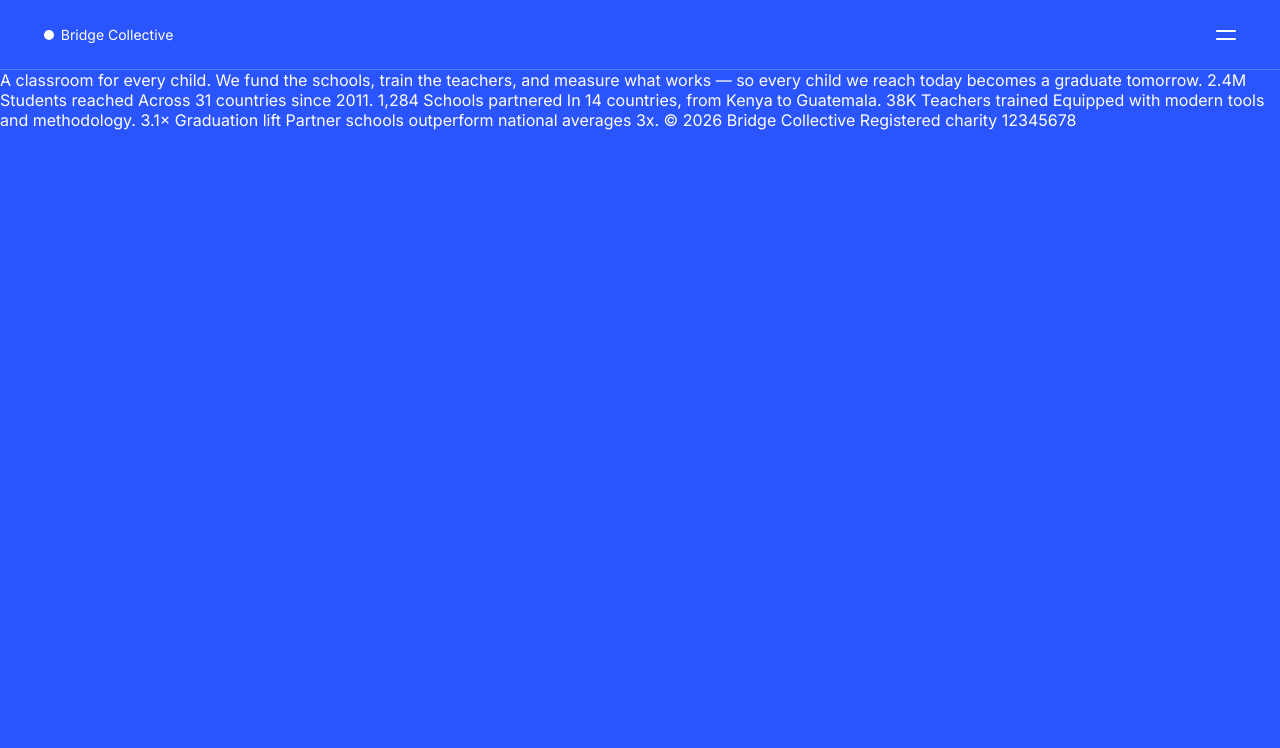
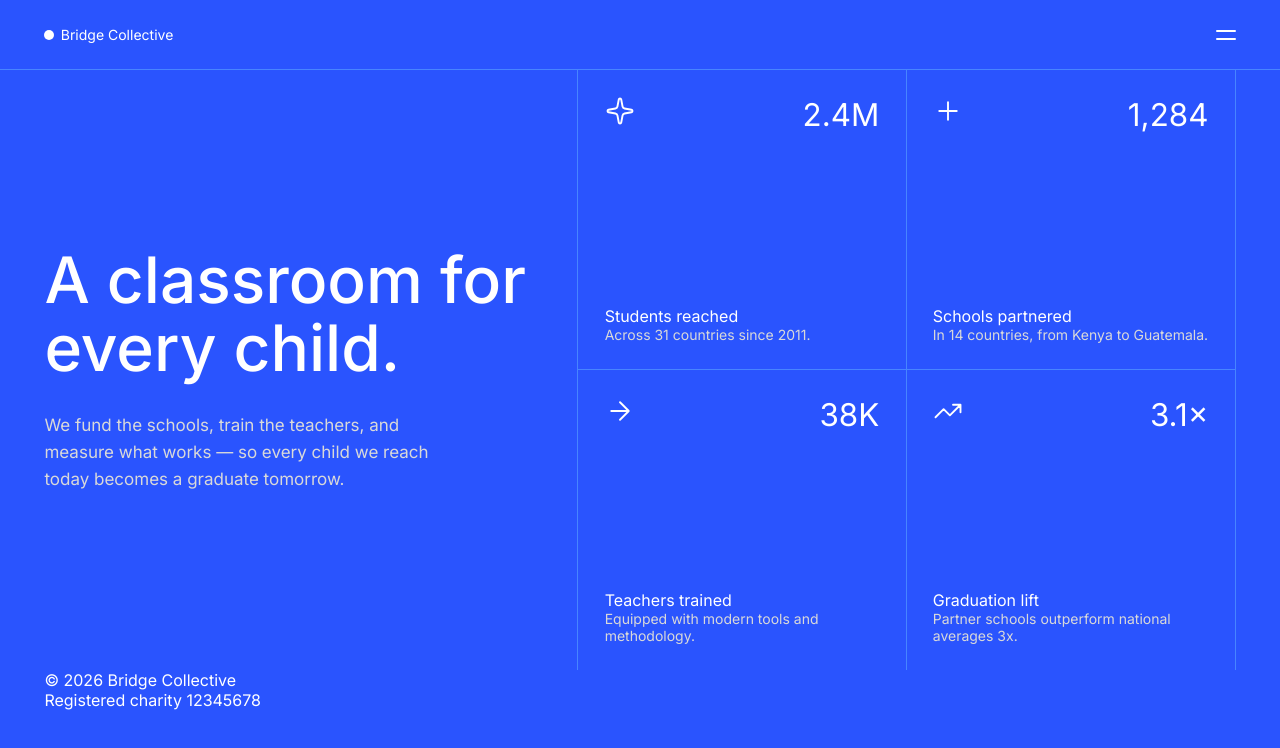
Before and after one commit to mo7amedxv/Bridge-Collective, a plain HTML site: page index.html in a window 1280 px wide. Drawn offline with Linux system fonts and the light colour scheme.

Commit message:
made hero section, removed 'style.css' file and added 'home.css' and 'header.css' and 'root.css' file, made a wrapper on the whole content for better ui design.

```diff
--- a/style.css
+++ b/header.css
@@ -1,17 +1,3 @@
-@font-face {
-  font-display: swap;
-  font-family: "Inter";
-  font-style: normal;
-  font-weight: 400;
-  src: url("fonts/inter-v20-latin-regular.woff2") format("woff2");
-}
-@font-face {
-  font-display: swap;
-  font-family: "Inter";
-  font-style: normal;
-  font-weight: 500;
-  src: url("fonts/inter-v20-latin-500.woff2") format("woff2");
-}
 :root {
   --white: hsl(0, 0%, 100%);
   --muted: hsl(0, 0%, 85%);
@@ -36,6 +22,21 @@
   --main-transition: 0.3s ease;
   --long-transition: 0.5s ease;
 }
+@font-face {
+  font-display: swap;
+  font-family: "Inter";
+  font-style: normal;
+  font-weight: 400;
+  src: url("fonts/inter-v20-latin-regular.woff2") format("woff2");
+}
+@font-face {
+  font-display: swap;
+  font-family: "Inter";
+  font-style: normal;
+  font-weight: 500;
+  src: url("fonts/inter-v20-latin-500.woff2") format("woff2");
+}
+
 * {
   margin: 0;
   padding: 0;
@@ -61,7 +62,10 @@ a {
   color: var(--white);
   display: inline-block;
 }
-
+.content-wrapper {
+  overflow-x: hidden;
+  position: relative;
+}
 .container {
   padding-inline: var(--space-container);
   max-width: 90rem;
@@ -144,13 +148,17 @@ header {
     opacity var(--main-transition);
   opacity: 0;
   visibility: hidden;
-    transform: translateY(-10px);
   z-index: 49;
 }
-.nav-link.active {
-  color: var(--muted);
+.nav-link.active::after {
+  width: 100%;
 }
-@media (min-width: 769px) {
+@media (max-width: 48rem) {
+  .header-nav {
+    transform: translateY(-100px);
+  }
+}
+@media (min-width: 48.0625rem) {
   .nav-link::after {
     width: 0%;
     transition: width var(--main-transition);
@@ -166,10 +174,11 @@ header {
     background-color: var(--muted);
   }
   .header-nav {
-    width: 30%;
+    width: 27%;
     height: calc(100% - 68px);
     inset-inline-end: 0;
     align-items: end;
+    transform: translateX(10px);
   }
 }
 @media (hover: hover) {
@@ -180,7 +189,7 @@ header {
 .header-nav.opened {
   opacity: 1;
   visibility: visible;
-  transform: translateY(0px);
+  transform: translateY(0px) translateX(0px);
 }
 .nav-overlay {
   width: 100%;
--- /dev/null
+++ b/home.css
@@ -0,0 +1,105 @@
+:root {
+  --hero-heading: clamp(2.5rem, 2rem + 2.7vw, 4rem);
+  --heading-spacing: clamp(1.8rem, 1rem + 1.2vw, 2.1875rem);
+  /* normal root */
+  --white: hsl(0, 0%, 100%);
+  --muted: hsl(0, 0%, 85%);
+  --blue-200: hsl(224, 100%, 95%);
+  --blue-400: hsl(220, 100%, 64%);
+  --blue-600: hsl(228, 100%, 60%);
+  --blue-700: hsl(228, 99%, 58%);
+  --black: hsl(0, 0%, 0%);
+  --overlay-menu: hsl(0, 0%, 0%, 0.25);
+  --main-font: "inter", sans-serif;
+  --font-regular: 400;
+  --font-500: 500;
+  --sm-font-size: 0.875rem;
+  --main-font-size: 1.0625rem;
+  --sm-gap: 0.4rem;
+  --main-gap: 0.8rem;
+  --space-container: clamp(1.5rem, 0.972rem + 2.254vw, 3rem);
+  --space-topbar-y: clamp(1.25rem, 1.162rem + 0.376vw, 1.5rem);
+  --space-stack: clamp(1rem, 0.736rem + 1.127vw, 1.75rem);
+  --space-section: clamp(2rem, 1.472rem + 2.254vw, 3.5rem);
+  --space-nav-gap: clamp(2.75rem, 2.53rem + 0.939vw, 3.375rem);
+  --main-transition: 0.3s ease;
+  --long-transition: 0.5s ease;
+  --leading-heading: 1.05;
+  --leading-body: 1.6;
+}
+
+.hero-container {
+  display: grid;
+}
+.hero-heading {
+  font-family: var(--main-font);
+  word-break: break-word;
+  font-weight: var(--font-500);
+  font-size: var(--hero-heading);
+  margin-bottom: var(--heading-spacing);
+  line-height: var(--leading-heading);
+  margin-top: var(--heading-spacing);
+}
+.hero-subtitle {
+  font-size: var(--main-font-size);
+  color: var(--muted);
+  line-height: var(--leading-body);
+}
+@media (min-width: 48.0625rem) {
+  .hero-container {
+    grid-template-columns: 0.81fr 1fr;
+  }
+  .hero-heading {
+    margin-top: 0;
+  }
+  .hero-subtitle {
+    max-width: 25rem;
+  }
+  .hero-text {
+    display: flex;
+    flex-direction: column;
+    justify-content: center;
+  }
+  .hero-stat:nth-last-child(-n + 2) {
+    border-bottom: none;
+  }
+  .hero-stat:nth-last-child(n - 2) {
+    border-top: none;
+  }
+  .hero-stat:nth-last-child(1),
+  .hero-stat:nth-last-child(3) {
+    border-left: none;
+  }
+  .hero-stats-grid {
+    grid-template-columns: 1fr 1fr;
+  }
+}
+.hero-stats-grid {
+  display: grid;
+}
+.hero-stat {
+  padding: var(--space-stack);
+  border: 1px solid var(--blue-400);
+  min-height: 300px;
+}
+.hero-stat-top {
+  display: flex;
+  align-items: flex-start;
+  justify-content: space-between;
+}
+.hero-stat-icon {
+  width: 30px;
+  height: auto;
+}
+.hero-stat-value {
+  font-size: var(--heading-spacing);
+}
+.hero-stat-desc {
+  font-size: var(--sm-font-size);
+  color: var(--muted);
+}
+.hero-stat-dl {
+  display: grid;
+  height: 100%;
+  grid-template-rows: 1fr auto;
+}
--- a/index.html
+++ b/index.html
@@ -9,10 +9,12 @@
       sizes="32x32"
       href="assets/images/favicon-32x32.png"
     />
-    <link rel="stylesheet" href="style.css" />
+    <link rel="stylesheet" href="header.css" />
+    <link rel="stylesheet" href="home.css" />
     <title>Bridge Collective</title>
   </head>
-  <body class="">
+  <body>
+    <div class="content-wrapper">
       <header>
         <div class="container header-container">
           <a href="#" class="logo">
@@ -40,19 +42,132 @@
         <a href="#" class="nav-link">Donate</a>
       </nav>
       <div class="nav-overlay" aria-hidden="true"></div>
-    <!-- Hero -->
-    A classroom for every child. We fund the schools, train the teachers, and
-    measure what works — so every child we reach today becomes a graduate
-    tomorrow.
-
-    <!-- Stats -->
-    2.4M Students reached Across 31 countries since 2011. 1,284 Schools
-    partnered In 14 countries, from Kenya to Guatemala. 38K Teachers trained
-    Equipped with modern tools and methodology. 3.1× Graduation lift Partner
-    schools outperform national averages 3x.
-
-    <!-- Footer -->
-    © 2026 Bridge Collective Registered charity 12345678
+      <main>
+        <section class="hero">
+          <div class="container hero-container">
+            <div class="hero-text">
+              <h1 class="hero-heading">A classroom for every child.</h1>
+              <div class="hero-subtitle">
+                We fund the schools, train the teachers, and measure what works
+                — so every child we reach today becomes a graduate tomorrow.
+              </div>
+            </div>
+            <div class="hero-stats-grid">
+              <div class="hero-stat">
+                <dl class="hero-stat-dl">
+                  <div class="hero-stat-top">
+                    <svg
+                      class="hero-stat-icon"
+                      xmlns="http://www.w3.org/2000/svg"
+                      viewBox="0 0 32 32"
+                      fill="none"
+                      stroke="currentColor"
+                      stroke-width="2"
+                      stroke-linecap="round"
+                      stroke-linejoin="round"
+                      aria-hidden="true"
+                    >
+                      <path
+                        d="M14.69 3.752a1.334 1.334 0 0 1 2.62 0l1.402 7.41a2.67 2.67 0 0 0 2.125 2.126l7.411 1.401a1.334 1.334 0 0 1 0 2.622l-7.41 1.401a2.67 2.67 0 0 0-2.126 2.125l-1.401 7.411a1.334 1.334 0 0 1-2.622 0l-1.4-7.41a2.67 2.67 0 0 0-2.126-2.126l-7.41-1.401a1.334 1.334 0 0 1 0-2.622l7.41-1.401a2.67 2.67 0 0 0 2.125-2.125z"
+                      />
+                    </svg>
+                    <dt class="hero-stat-value" aria-label="2.4 million">
+                      2.4M
+                    </dt>
+                  </div>
+                  <dd class="hero-stat-label">Students reached</dd>
+                  <dd class="hero-stat-desc">
+                    Across 31 countries since 2011.
+                  </dd>
+                </dl>
+              </div>
+              <div class="hero-stat">
+                <dl class="hero-stat-dl">
+                  <div class="hero-stat-top">
+                    <svg
+                      class="hero-stat-icon"
+                      xmlns="http://www.w3.org/2000/svg"
+                      viewBox="0 0 32 32"
+                      fill="none"
+                      stroke="currentColor"
+                      stroke-width="2"
+                      stroke-linecap="round"
+                      stroke-linejoin="round"
+                      aria-hidden="true"
+                    >
+                      <path d="M6.667 16h18.666M16 6.667v18.666" />
+                    </svg>
+                    <dt class="hero-stat-value">1,284</dt>
+                  </div>
+                  <dd class="hero-stat-label">Schools partnered</dd>
+                  <dd class="hero-stat-desc">
+                    In 14 countries, from Kenya to Guatemala.
+                  </dd>
+                </dl>
+              </div>
+              <div class="hero-stat">
+                <dl class="hero-stat-dl">
+                  <div class="hero-stat-top">
+                    <svg
+                      class="hero-stat-icon"
+                      xmlns="http://www.w3.org/2000/svg"
+                      viewBox="0 0 32 32"
+                      fill="none"
+                      stroke="currentColor"
+                      stroke-width="2"
+                      stroke-linecap="round"
+                      stroke-linejoin="round"
+                      aria-hidden="true"
+                    >
+                      <path d="M6.667 16h18.666M16 6.667 25.333 16 16 25.333" />
+                    </svg>
+                    <dt class="hero-stat-value">38K</dt>
+                  </div>
+                  <dd class="hero-stat-label">Teachers trained</dd>
+                  <dd class="hero-stat-desc">
+                    Equipped with modern tools and methodology.
+                  </dd>
+                </dl>
+              </div>
+              <div class="hero-stat">
+                <dl class="hero-stat-dl">
+                  <div class="hero-stat-top">
+                    <svg
+                      class="hero-stat-icon"
+                      xmlns="http://www.w3.org/2000/svg"
+                      viewBox="0 0 32 32"
+                      fill="none"
+                      stroke="currentColor"
+                      stroke-width="2"
+                      stroke-linecap="round"
+                      stroke-linejoin="round"
+                      aria-hidden="true"
+                    >
+                      <path
+                        d="M21.334 9.333h8v8M29.333 9.333 18 20.667 11.333 14l-8.666 8.667"
+                      />
+                    </svg>
+                    <dt class="hero-stat-value" aria-label="3.1 times">3.1×</dt>
+                  </div>
+                  <dd class="hero-stat-label">Graduation lift</dd>
+                  <dd class="hero-stat-desc">
+                    Partner schools outperform national averages 3x.
+                  </dd>
+                </dl>
+              </div>
+            </div>
+          </div>
+        </section>
+      </main>
+      <footer class="footer-legal">
+        <div class="container footer-container">
+          <p class="footer-copyright">
+            © <time datetime="2026">2026</time> Bridge Collective
+          </p>
+          <p class="footer-charity-info">Registered charity 12345678</p>
+        </div>
+      </footer>
+    </div>
     <script src="script.js" defer></script>
   </body>
 </html>
--- /dev/null
+++ b/root.css
@@ -0,0 +1,24 @@
+:root {
+  --white: hsl(0, 0%, 100%);
+  --muted: hsl(0, 0%, 85%);
+  --blue-200: hsl(224, 100%, 95%);
+  --blue-400: hsl(220, 100%, 64%);
+  --blue-600: hsl(228, 100%, 60%);
+  --blue-700: hsl(228, 99%, 58%);
+  --black: hsl(0, 0%, 0%);
+  --overlay-menu: hsl(0, 0%, 0%, 0.25);
+  --main-font: "inter", sans-serif;
+  --font-regular: 400;
+  --font-500: 500;
+  --sm-font-size: 0.875rem;
+  --main-font-size: 1.0625rem;
+  --sm-gap: 0.4rem;
+  --main-gap: 0.8rem;
+  --space-container: clamp(1.5rem, 0.972rem + 2.254vw, 3rem);
+  --space-topbar-y: clamp(1.25rem, 1.162rem + 0.376vw, 1.5rem);
+  --space-stack: clamp(1rem, 0.736rem + 1.127vw, 1.75rem);
+  --space-section: clamp(2rem, 1.472rem + 2.254vw, 3.5rem);
+  --space-nav-gap: clamp(2.75rem, 2.53rem + 0.939vw, 3.375rem);
+  --main-transition: 0.3s ease;
+  --long-transition: 0.5s ease;
+}
```
Lines whose indentation alone changed are shown as unchanged.
